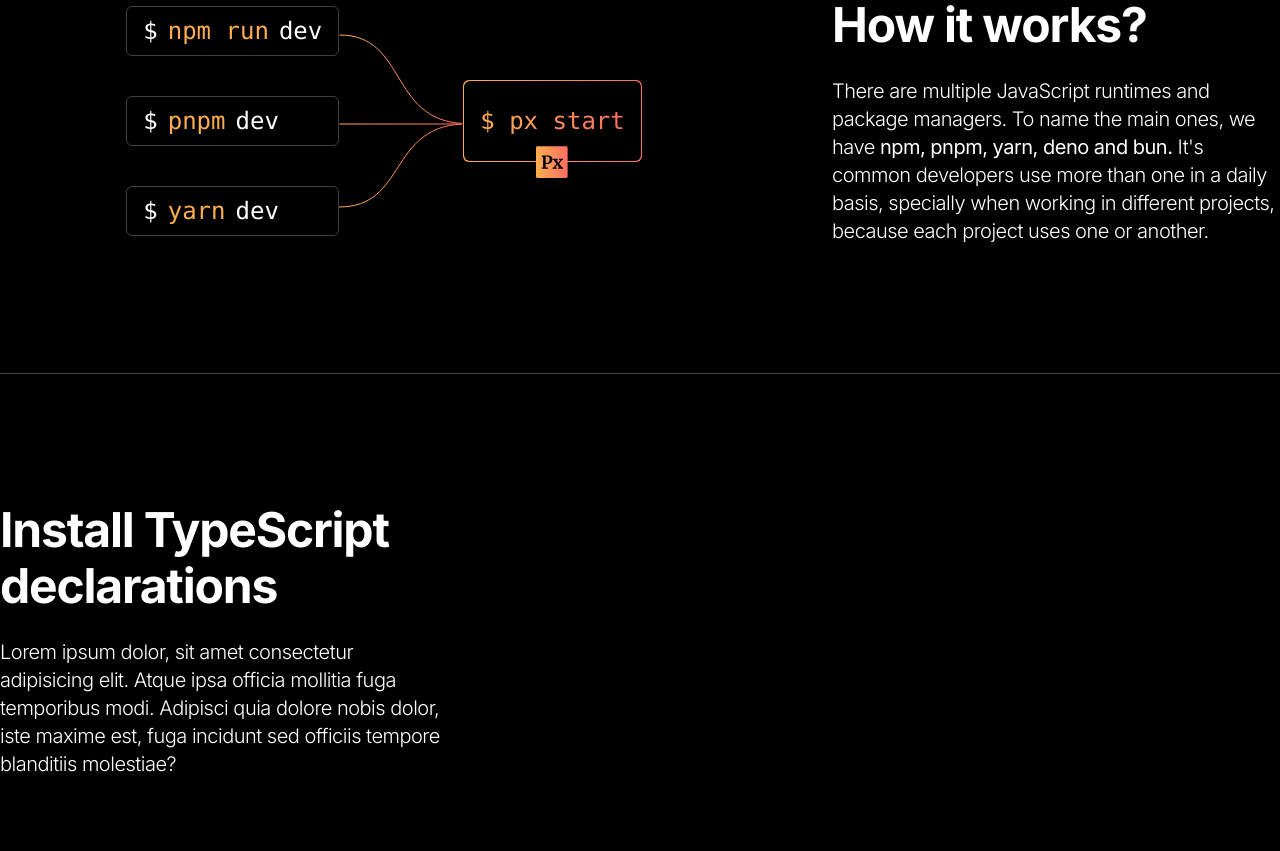
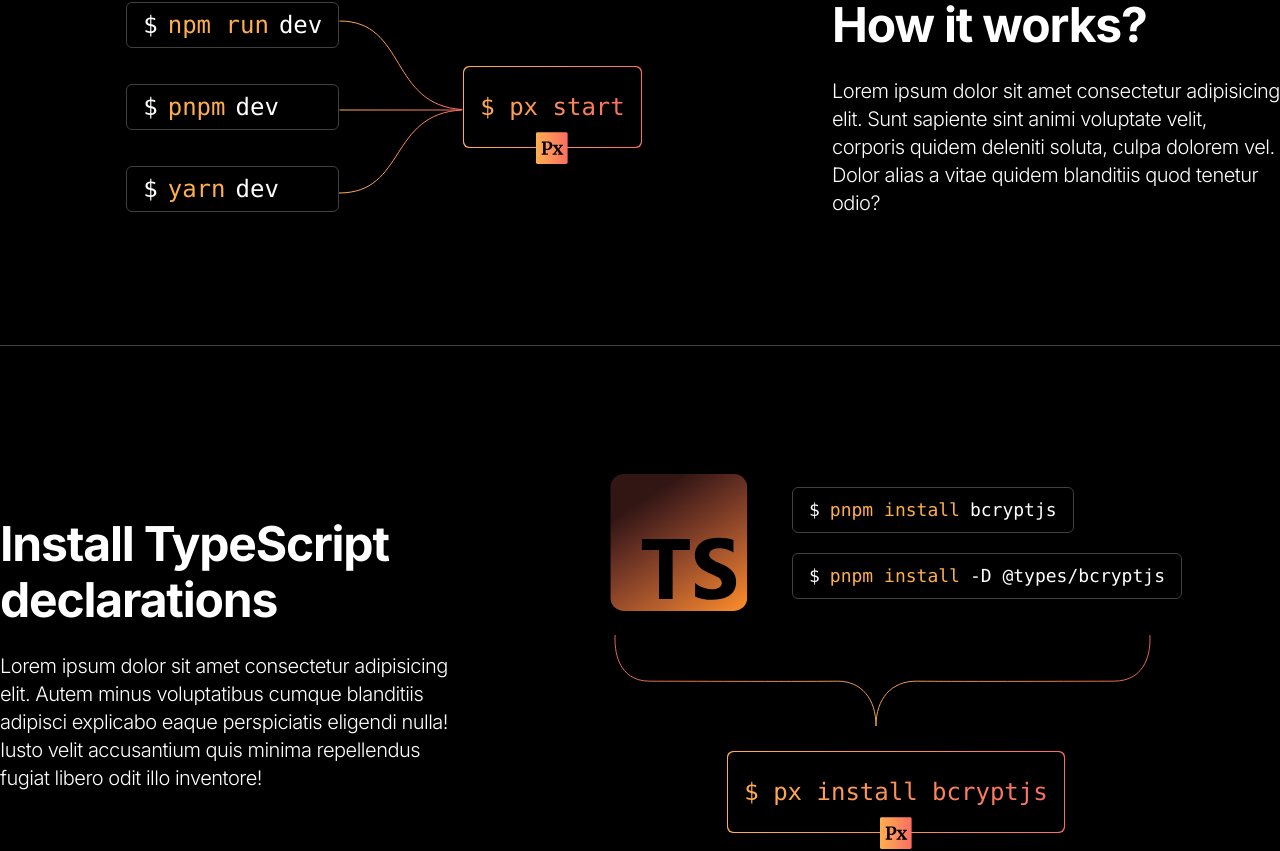
Before and after one commit to agencyenterprise/px-website, a Next.js app: page / in a window 1280 px wide. Shown: the part 771-1622 px from the top of the page. Built offline with nearby package versions, Linux system fonts and the light colour scheme.

Commit message:
feat(wip): complete ts declarations

```diff
--- a/src/components/command-box.tsx
+++ b/src/components/command-box.tsx
@@ -8,13 +8,20 @@
 interface CommandBoxProps
   extends Omit<React.HTMLAttributes<HTMLDivElement>, 'children'> {
   segments: CommandSegment[]
+  size?: 'md' | 'sm'
 }
 
-export function CommandBox({ segments, className, ...props }: CommandBoxProps) {
+export function CommandBox({
+  segments,
+  size = 'md',
+  className,
+  ...props
+}: CommandBoxProps) {
   return (
     <code
       className={cn(
-        'flex items-center gap-2.5 border rounded-md border-neutral-700 w-fit px-4 py-2 font-medium text-2xl whitespace-nowrap',
+        'flex items-center gap-2.5 border rounded-md border-neutral-700 w-fit px-4 py-2 font-medium text-2xl leading-7 whitespace-nowrap',
+        size === 'sm' && 'text-lg',
         className,
       )}
       {...props}
--- a/src/components/how-it-works.tsx
+++ b/src/components/how-it-works.tsx
@@ -9,7 +9,7 @@
   return (
     <section className="flex items-center gap-16 py-32">
       <div className="flex flex-1 items-center justify-center">
-        <div className="grid w-fit gap-10">
+        <div className="grid w-fit gap-9">
           <CommandBox
             segments={[{ text: 'npm run', highlighted: true }, { text: 'dev' }]}
             className="w-full"
@@ -33,11 +33,9 @@
           How it works?
         </h2>
         <p className="text-xl font-light tracking-tight">
-          There are multiple JavaScript runtimes and package managers. To name
-          the main ones, we have <strong>npm, pnpm, yarn, deno and bun.</strong>{' '}
-          It&apos;s common developers use more than one in a daily basis,
-          specially when working in different projects, because each project
-          uses one or another.
+          Lorem ipsum dolor sit amet consectetur adipisicing elit. Sunt sapiente
+          sint animi voluptate velit, corporis quidem deleniti soluta, culpa
+          dolorem vel. Dolor alias a vitae quidem blanditiis quod tenetur odio?
         </p>
       </div>
     </section>
--- a/src/components/typescript-declarations.tsx
+++ b/src/components/typescript-declarations.tsx
@@ -1,3 +1,11 @@
+import Image from 'next/image'
+
+import typescriptLogo from '@/assets/logos/typescript.svg'
+import tsDeclarationsArrows from '@/assets/ts-declarations-arrow.svg'
+
+import { CommandBox } from './command-box'
+import { PxCommandBox } from './px-command-box'
+
 // TODO Update copy
 export function TypeScriptDeclarations() {
   return (
@@ -7,13 +15,37 @@
           Install TypeScript declarations
         </h2>
         <p className="text-xl font-light tracking-tight">
-          Lorem ipsum dolor, sit amet consectetur adipisicing elit. Atque ipsa
-          officia mollitia fuga temporibus modi. Adipisci quia dolore nobis
-          dolor, iste maxime est, fuga incidunt sed officiis tempore blanditiis
-          molestiae?
+          Lorem ipsum dolor sit amet consectetur adipisicing elit. Autem minus
+          voluptatibus cumque blanditiis adipisci explicabo eaque perspiciatis
+          eligendi nulla! Iusto velit accusantium quis minima repellendus fugiat
+          libero odit illo inventore!
         </p>
       </div>
-      <div className="flex-1"></div>
+      <div className="flex flex-1 flex-col items-center gap-5">
+        <div className="flex items-center gap-11">
+          <Image src={typescriptLogo} alt="TypeScript" />
+          <div className="flex flex-col gap-5">
+            <CommandBox
+              size="sm"
+              segments={[
+                { text: 'pnpm install', highlighted: true },
+                { text: 'bcryptjs' },
+              ]}
+            />
+            <CommandBox
+              size="sm"
+              segments={[
+                { text: 'pnpm install', highlighted: true },
+                { text: '-D @types/bcryptjs' },
+              ]}
+            />
+          </div>
+        </div>
+
+        <Image src={tsDeclarationsArrows} alt="" />
+
+        <PxCommandBox command="px install bcryptjs" />
+      </div>
     </section>
   )
 }
```
Also changed, not shown: src/assets/logos/typescript.svg (added), src/assets/ts-declarations-arrow.svg (added).
